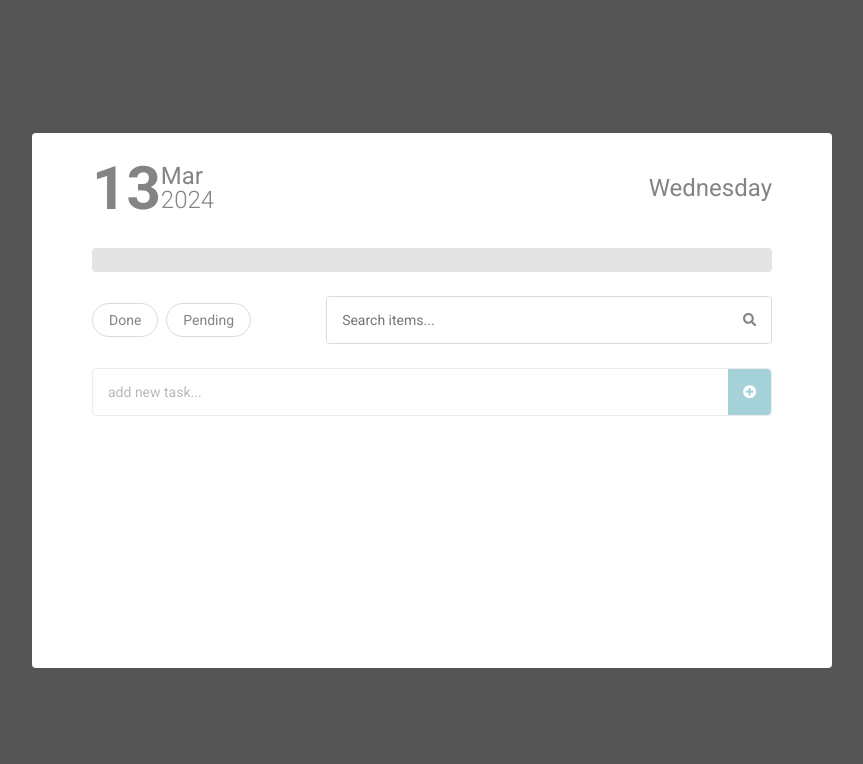
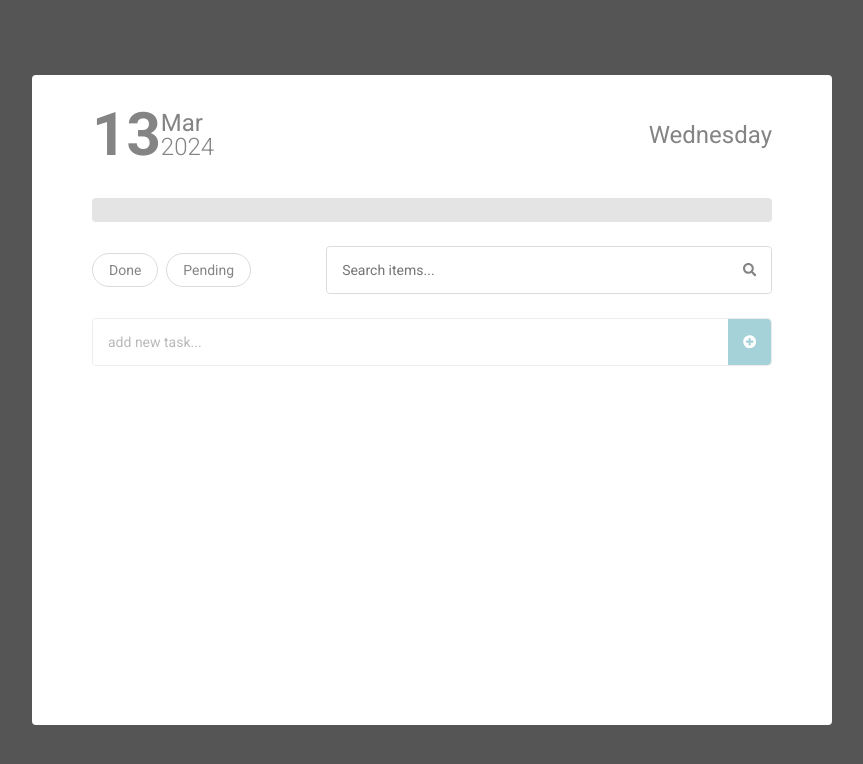
Before and after one commit to drewcosta/Sizebay-desafio, a React (Create React App) app: page / in a window 1280 px wide. Shown: the top 764 px of the page, without its empty margins (208-1071 px from the left). Built offline with nearby package versions, Linux system fonts and the light colour scheme.

Commit message:
styles: change colors

```diff
--- a/src/components/modal/Button/Button.styles.ts
+++ b/src/components/modal/Button/Button.styles.ts
@@ -39,7 +39,7 @@ export const Button = styled.button<ButtonStyles>`
   ${({ $doneButton }) =>
     $doneButton &&
     css`
-      background-color: ${({ theme }) => theme.colors.greenTaskBar};
+      background-color: ${({ theme }) => theme.colors.greenDoneItem};
 
       & > svg{
         color: ${({ theme }) => theme.colors.whiteBasic};
@@ -66,6 +66,7 @@ export const Button = styled.button<ButtonStyles>`
       background-color: ${$clicked ? theme.colors.grayBackgroundButton : theme.colors.whiteBasic};
       border: 1px solid ${$clicked ? theme.colors.turquesaAddItem : theme.colors.grayBackgroundItem}};
       border-radius: 20px;
+      gap: 6px;
 
       font-size: ${(props) => props.theme.fontSizes.text_sm};
       text-transform: capitalize;
--- a/src/components/modal/FilterBar/FilterBar.styles.ts
+++ b/src/components/modal/FilterBar/FilterBar.styles.ts
@@ -7,7 +7,7 @@ export const Container = styled.div`
   gap: 75px;
 
   width: 100%;
-  height: 100%;
+  height: fit-content;
   max-width: 680px;
 
   @media (max-width: ${({ theme }) => theme.breakpoints.Mobile}){
--- /dev/null
+++ b/src/components/modal/Modal.styles.ts
@@ -0,0 +1,23 @@
+import styled from "styled-components";
+
+export const Container = styled.div`
+  display: flex;
+  flex-direction: column;
+  justify-content: center;
+  align-items: center;
+  gap: 24px;
+
+  padding: 20px 60px;
+  width: 100%;
+  height: 100vh;
+  max-width: 800px;
+  max-height: 650px;
+
+  background: ${({ theme }) => theme.colors.whiteBasic};
+  border-radius: 4px;
+
+  @media (max-width: ${({theme}) => theme.breakpoints.Mobile}) {
+    padding: 16px 18px;
+    max-height: 780px;
+  }
+`
--- a/src/components/modal/ProgressBar/ProgressBar.styles.ts
+++ b/src/components/modal/ProgressBar/ProgressBar.styles.ts
@@ -14,8 +14,9 @@ export const ProgressBar = styled.div`
 export const ProgressBarPercentage = styled.div<ProgressBarStyles>`
   width: ${({ width }) => width}%;
   height: 24px;
-  background: ${({ theme }) => theme.colors.greenTaskBar};
+  background: ${({ theme }) => theme.colors.greenDoneItem};
   border-radius: 4px;
+  transition: ease-in-out .5s;
 `
 
 export const Animation = styled.div`
--- a/src/components/modal/TaskList/TaskList.styles.ts
+++ b/src/components/modal/TaskList/TaskList.styles.ts
@@ -3,8 +3,8 @@ import styled from "styled-components";
 export const TaskListContainer = styled.div`
   display: flex;
   flex-direction: column;
-  justify-content: center;
-  align-items: center;
+  justify-content: flex-start;
+  align-items: flex-start;
   gap: 16px;
 
   width: 100%;
@@ -15,7 +15,7 @@ export const TaskList = styled.div`
   display: flex;
   flex-direction: column;
   justify-content: flex-start;
-  align-items: center;
+  align-items: flex-start;
   gap: 8px;
 
   width: 100%;
@@ -24,4 +24,9 @@ export const TaskList = styled.div`
   max-height: 216px;
 
   overflow-y: auto;
+
+  @media (max-width: ${({theme}) => theme.breakpoints.Mobile}) {
+    height: 272px;
+    max-height: 272px;
+  }
 `
--- a/src/components/modal/modal.tsx
+++ b/src/components/modal/modal.tsx
@@ -1,4 +1,4 @@
-import styled from "styled-components";
+import * as S from './Modal.styles'
 
 import { ModalHeader } from "./Header";
 import { ModalFilterBar } from "./FilterBar";
@@ -15,7 +15,7 @@ export const Modal = () => {
   const progressPercentage = tasks.length > 0 ? (tasksDone.length / tasks.length) * 100 : 0;
 
   return (
-    <Container>
+    <S.Container>
       <ModalHeader />
       <ModalProgressBar percentage={progressPercentage} />
       <ModalFilterBar />
@@ -23,27 +23,6 @@ export const Modal = () => {
         tasks={tasks}
         updateLocalStorage={updateLocalStorage}
       />
-    </Container>
+    </S.Container>
   );
 }
-
-const Container = styled.div`
-  display: flex;
-  flex-direction: column;
-  justify-content: center;
-  align-items: center;
-  gap: 24px;
-
-  padding: 20px 60px;
-  width: 100%;
-  height: 100%;
-  max-width: 800px;
-  max-height: 650px;
-
-  background: ${({theme}) => theme.colors.whiteBasic};
-  border-radius: 4px;
-
-  @media (max-width: 425px) {
-    padding: 16px 18px;
-  }
-`
--- a/src/styles/theme/index.ts
+++ b/src/styles/theme/index.ts
@@ -1,16 +1,16 @@
 export const defaultTheme = {
   colors: {
+    gray: "#00000029",
     grayLight: "#E4E4E4",
+    grayMiddle: "#848484",
+    grayDark: "#555555",
+    grayBackgroundItem: "#DBDBDB",
+    grayBackgroundButton: "#F7F7F8",
     whiteBasic: "#FFFFFF",
     whiteAlmostGray: "#F7F7F7",
     whiteALittleMoreStrength: "#F4F4F4",
-    grayDark: "#555555",
-    grayMiddle: "#848484",
-    gray: "#00000029",
-    grayBackgroundItem: "#DBDBDB",
-    greenTaskBar: "#5DE290",
+    greenDoneItem: "#5DE290",
     turquesaAddItem: "#4DA6B3",
-    grayBackgroundButton: "#F7F7F8",
     redExcludeButton: "#E34F4F",
   },
   fontSizes: {
```
